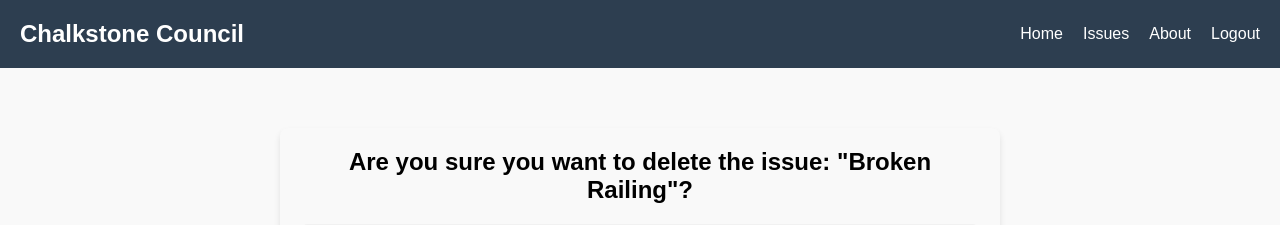
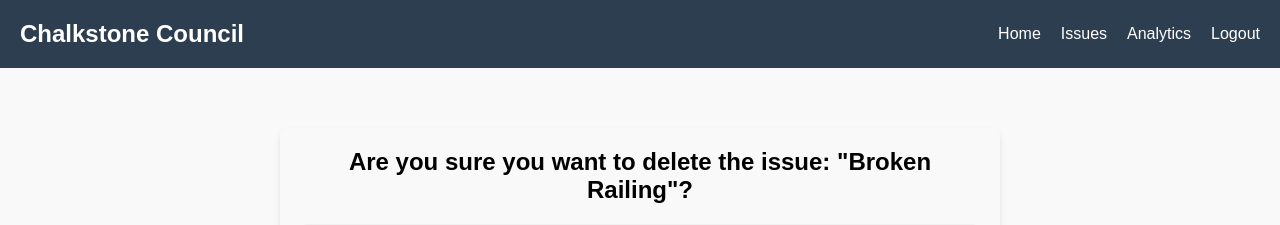
Before and after one commit to ECM3432/Chalkstone-Council, a Django app: page /issues/22/delete/ in a window 1280 px wide. Shown: the top 225 px of the page. Run offline with Django 5.2, Linux system fonts and the light colour scheme; a user stored in the database is signed in; data comes from the database, SQL or seed files in the repository; parts of the project's set-up code (start-up, migrations or seed data) failed here and were passed over.

Commit message:
Copy over base.html for analytics

```diff
--- a/issues/templates/issues/base.html
+++ b/issues/templates/issues/base.html
@@ -23,7 +23,9 @@
                 <ul>
                     <li><a href="/">Home</a></li>
                     <li><a href="/issues">Issues</a></li>
-                    <li><a href="/about">About</a></li>
+                    {% if user.is_staff%}
+                    <li><a href="/analytics">Analytics</a></li>
+                    {% endif %}
                     {% if user.is_authenticated %}
                         <!-- Show logout link if the user is authenticated -->
                         <li><a href="/accounts/logout" id="logoutBtn">Logout</a></li>
```
